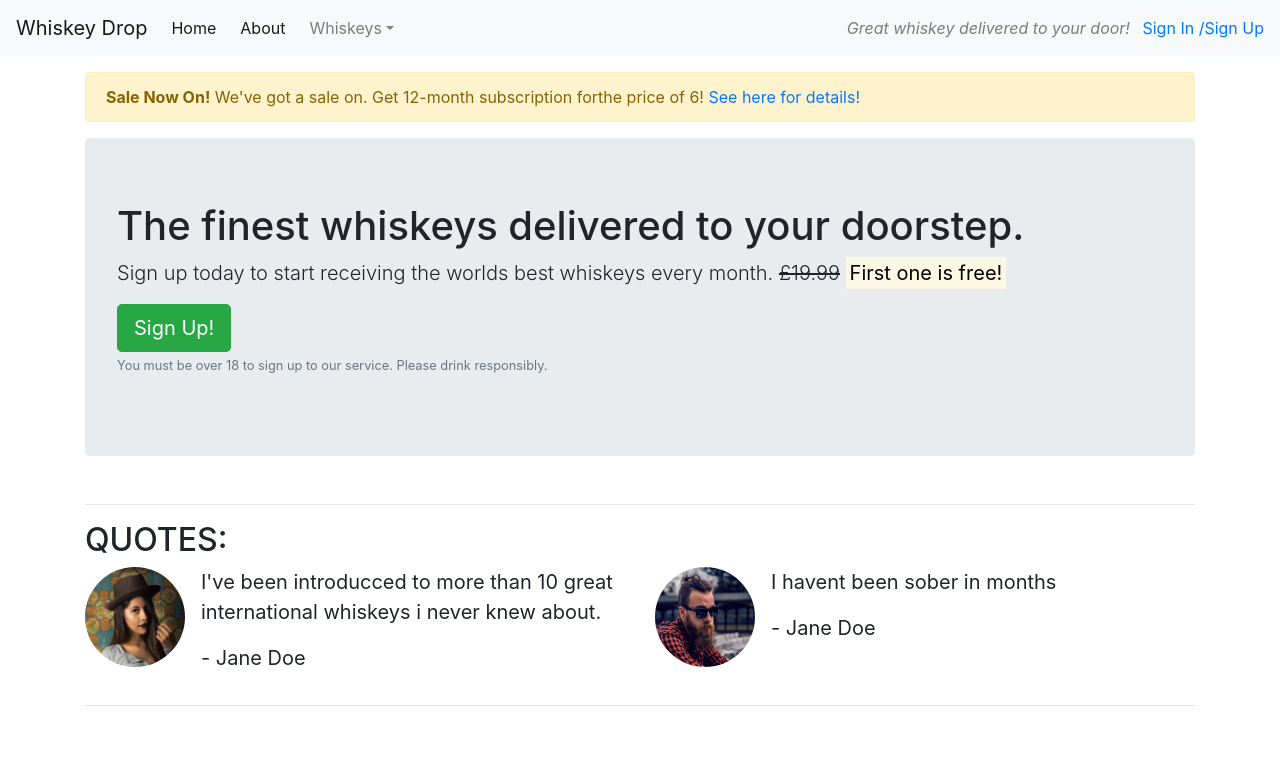
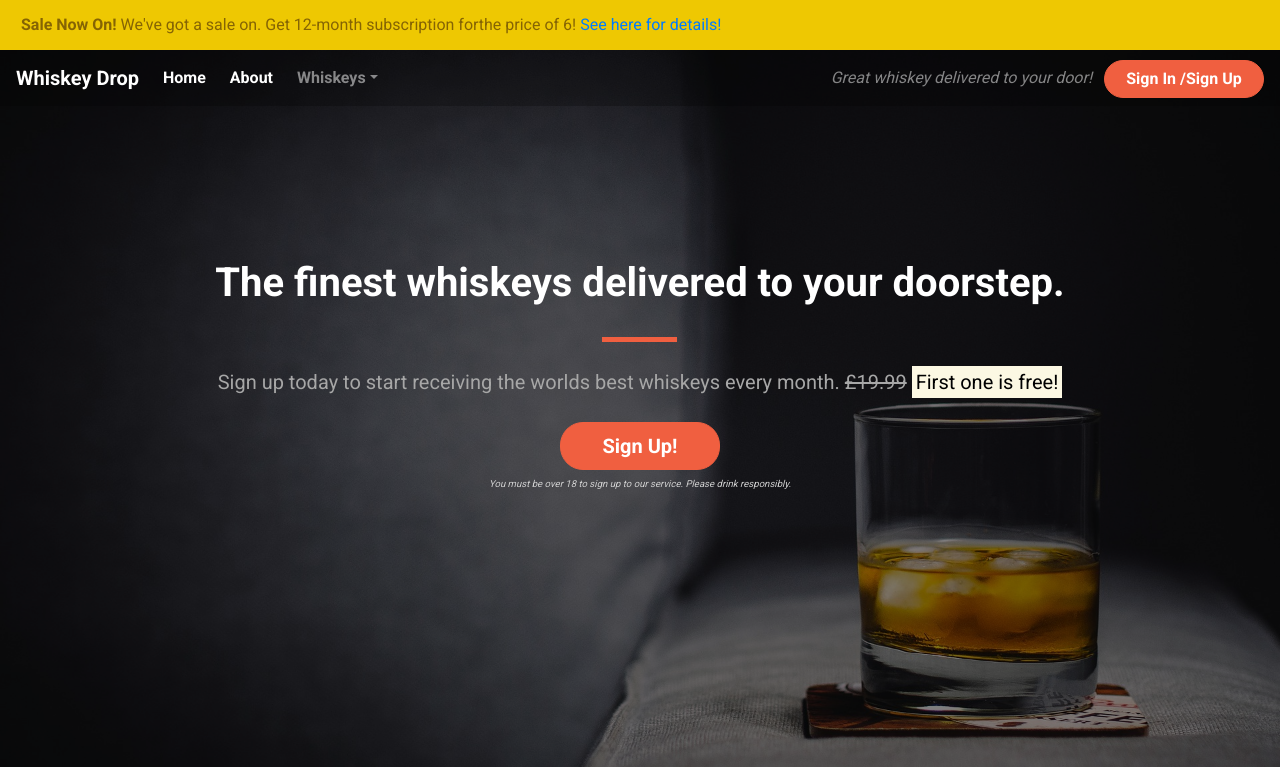
Before and after one commit to Lee-AnnC/whiskey, a plain HTML site: page index.html in a window 1280 px wide. Shown: the top 767 px of the page. Drawn offline with nearby package versions, Linux system fonts and the light colour scheme.

Commit message:
errors fixed and nav bar styled

```diff
--- /dev/null
+++ b/css/style.css
@@ -0,0 +1,141 @@
+body {
+    font-family: 'Roboto', sans-serif;
+}
+
+.alert-container .col-12 {
+    padding-left: 0;
+    padding-right: 0;
+}
+
+.site-wide-alert {
+    border-radius: 0;
+    margin-bottom: 0;
+    padding: 5px, 15px;
+    background-color: #eec802;
+    border-color: #eec802;
+}
+
+.callout-container {
+    height: 100vh;
+
+    background: url("../images/whiskey-background.jpg") no-repeat bottom right fixed;
+    -webkit-background-size: cover;
+    -moz-background-size: cover;
+    -o-background-size: cover;
+     background-size: cover;
+
+     display: flex;
+     align-items: center;
+     justify-content: center;
+
+     position: relative;
+}
+
+.opaque-overlay {
+    position: absolute;
+    top: 0;
+    left:0;
+    height: 100%;
+    width: 100%;
+    background-color: rgba(0,0,0,0.5);
+
+}
+
+.quotes-container {}
+
+.features-container {}
+
+/*Block dividers*/
+
+.block-divider {
+    width: 75px;
+    height: 5px;
+    border: 0;
+}
+
+.block-divider--orange {
+    background-color: #f05f40;
+}
+
+.block-divider--short {
+    width: 35px;
+
+}
+
+/*Navbar*/
+
+.navalert-container {
+    position: absolute;
+    top: 0;
+    left: 0;
+    padding-left:0;
+    padding-right: 0;
+    z-index: 1;
+}
+
+.navbar {
+    margin-bottom: 0;
+    border: 0;
+    width: 100%;
+    background-color: rgba(0,0,0,0.25);
+}
+
+.navbar .navbar-toggler {
+    border: 0;
+}
+
+.navbar-brand {
+    font-weight: bold;
+}
+
+.navbar .navbar-nav a {
+    font-weight: bold;
+
+}
+
+
+
+/*Jumbotron*/
+
+.jumbotron {
+    background-color: transparent;
+}
+
+.jumbotron-header {
+    color: white;
+    font-weight: bold;
+    margin-bottom: 30px;
+}
+
+.jumbotron .lead {
+    margin: 25px 0;
+    color: #a7a7a7;
+}
+
+.jumbotron small {
+    font-size: 60%;
+    font-style: italic;
+    color: #d0d0d0;
+}
+
+/* Buttons */
+
+.btn--cta {
+    font-weight: bold;
+    border-radius: 23px;
+    width:160px;
+}
+
+.btn--red {
+    color: white;
+    background-color: #f05f40;
+    border-color: #f05f40;
+}
+
+.btn--red:hover,
+.btn--red:active,
+.btn--red:focus,
+.btn--red:active:focus {
+    background-color: #df4929;
+    border-color: #df4929;
+}
--- a/index.html
+++ b/index.html
@@ -7,10 +7,24 @@
     <title>Whiskey Drop | Taste a new Whiskey every month</title>
     <link rel="stylesheet" href="https://stackpath.bootstrapcdn.com/bootstrap/4.4.1/css/bootstrap.min.css" integrity="sha384-Vkoo8x4CGsO3+Hhxv8T/Q5PaXtkKtu6ug5TOeNV6gBiFeWPGFN9MuhOf23Q9Ifjh" crossorigin="anonymous">
     <link rel="stylesheet" href="https://use.fontawesome.com/releases/v5.6.1/css/all.css" integrity="sha384-gfdkjb5BdAXd+lj+gudLWI+BXq4IuLW5IT+brZEZsLFm++aCMlF1V92rMkPaX4PP" crossorigin="anonymous">
+    <link href="https://fonts.googleapis.com/css?family=Roboto:400,700&display=swap" rel="stylesheet">
+
+    <link rel="stylesheet" href="css/style.css" type="text/css" />
 </head>
 
 <body>
-  <nav class="navbar navbar-light bg-light navbar-expand-sm">
+  <div class="container-fluid navalert-container">
+    <div class="container-fluid alert-container">
+      <div class="row d-none d-sm-block">
+        <div class="col-12">
+          <div class="site-wide-alert alert alert-warning">
+            <strong>Sale Now On!</strong> We've got a sale on. Get 12-month subscription forthe price of 6!
+            <a href="">See here for details!</a>
+          </div>
+          </div>
+          </div>
+        </div>
+  <nav class="navbar navbar-dark navbar-expand-sm">
     <a href="/" class="navbar-brand">Whiskey Drop</a>
 
     <button class="navbar-toggler ml-auto" type="button" data-toggle="collapse" data-target
@@ -38,35 +52,32 @@
     </div>
    <div class="d-none d-md-block">
       <p class="navbar-text my-auto mr-2"><i>Great whiskey delivered to your door!</i></p>
-      <a href="/login">Sign In /Sign Up</a>
+      <a href="/login" class="btn btn--cta btn--red">Sign In /Sign Up</a>
     </div>
   </nav>
-    <article class="container mt-3">
-      <div class="row d-none d-sm-block">
-        <div class="col-12">
-          <div class="alert alert-warning">
-            <strong>Sale Now On!</strong> We've got a sale on. Get 12-month subscription forthe price of 6!
-            <a href="">See here for details!</a>
-          </div>
-          </div>
-          </div>
+</div>
+    <div class="container-fluid callout-container">
         <!-- callout-->
+        <div class="opaque-overlay">&nbsp</div>
         <div class="row">
           <div class="col-12">
-    <section class="callout jumbotron">
-        <h1>The finest whiskeys delivered to your doorstep.</h1>
+    <section class="callout jumbotron text-center">
+        <h1 class="jumbotron-header">The finest whiskeys delivered to your doorstep.</h1>
+        <hr class="block-divider block-divider--orange">
         <p class="lead">Sign up today to start receiving the worlds best whiskeys every month.
         <s class="d-none d-sm-inline">£19.99</s>
         <span class="d-inline d-sm-none"><br></span>
         <strong><mark> First one is free!</mark></strong></p>
-        <button class="btn btn-success btn-lg" data-toggle="modal" data-target="#signUpModal">Sign Up!</button>
+        <button class="btn btn-lg btn--cta btn--red" data-toggle="modal" data-target="#signUpModal">Sign Up!</button>
         <p class="text-muted"><small>You must be over 18 to sign up to our service. Please drink responsibly.</small></p>
     </section>
   </div>
     </div>
     <!-- / callout-->
-    <hr>
+    </div>
+
     <!--Quotes-->
+    <div class="container quotes-container">
     <section class="quotes">
       <div class="row">
         <div class="col-12">
@@ -103,9 +114,10 @@
       </div>
     </section>
     <!--/quotes-->
-    <hr>
+  </div>
 
     <!--Features-->
+    <div class="features-container">
     <section class="features">
       <div class="row">
         <div class="col-12 my-5">
@@ -138,9 +150,9 @@
       </div>
       </div>
     </section>
-    <hr>
-     <!--/Features-->
-  </article>
+    <!--/Features-->
+  </div>
+
 
   <div class="modal" tabindex="-1" role="dialog" id="signUpModal">
     <div class="modal-dialog" role="document">
```
Also changed, not shown: images/whiskey-background.jpg (added).
